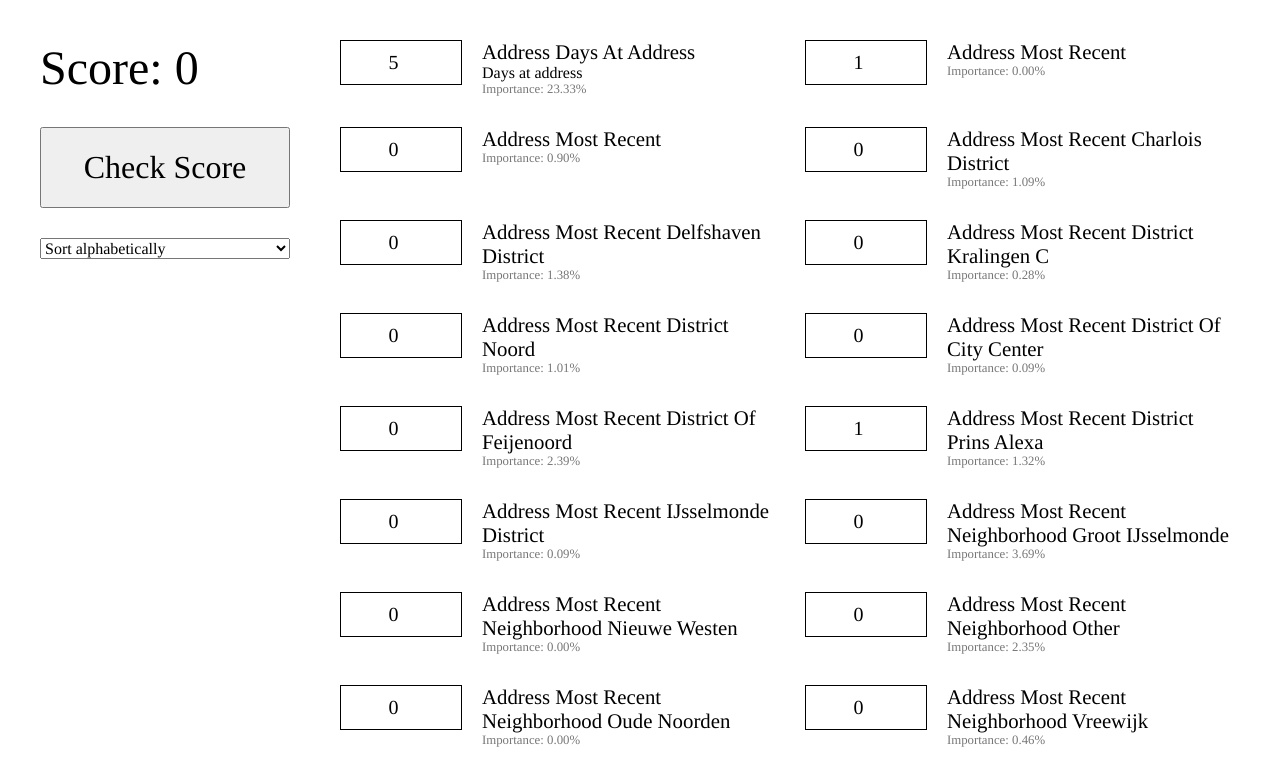
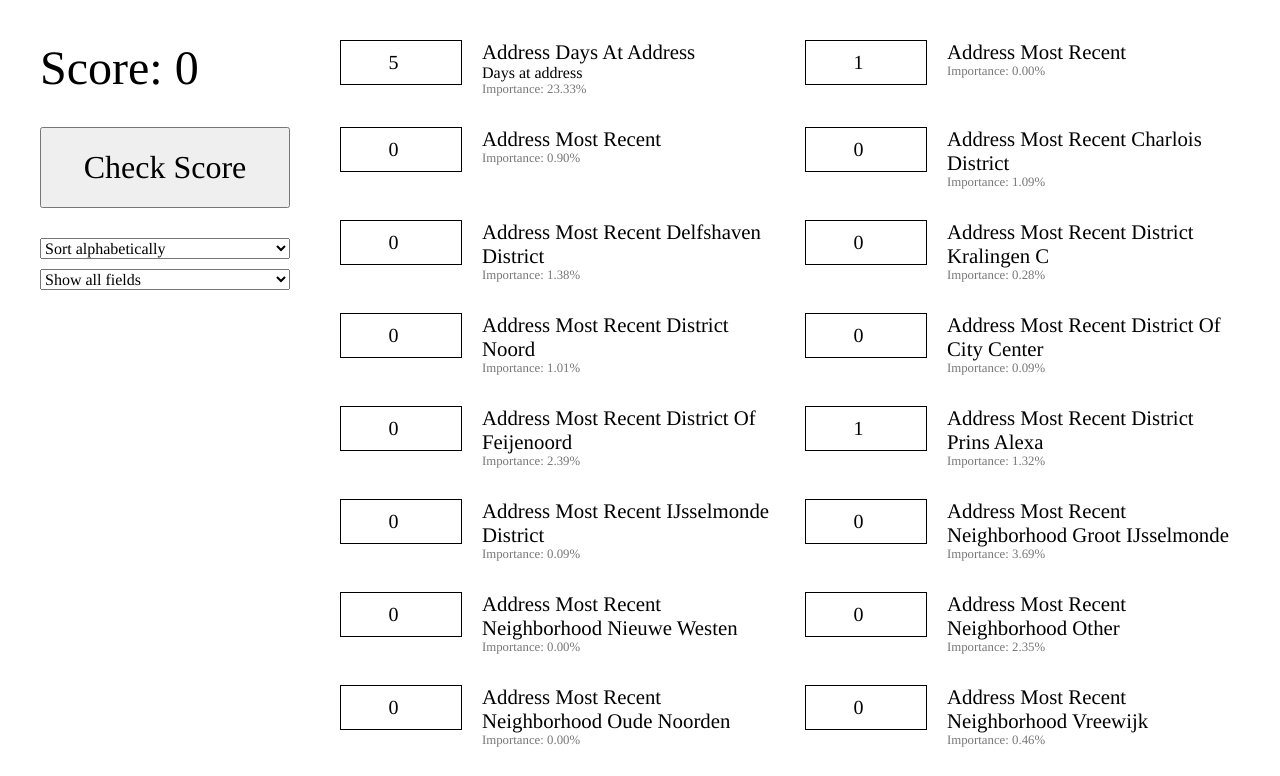
Before and after one commit to gheghi18/rotterdam-front, a Svelte app: page / in a window 1280 px wide. Shown: the top 776 px of the page. Built offline with nearby package versions, Linux system fonts and the light colour scheme.

Commit message:
add more filtering

```diff
--- a/src/App.svelte
+++ b/src/App.svelte
@@ -15,14 +15,30 @@
     importance: (a, b) => b.feature_importance - a.feature_importance,
   };
 
+  const archetypes = [
+    { name: "Migrant Man", main_fields: [10, 20, 30], hidden_fields: [] },
+    { name: "Young Woman", main_fields: [11, 21, 31], hidden_fields: [] },
+    { name: "Single Mom", main_fields: [12, 22, 33], hidden_fields: [] },
+  ];
+
   let score = 0;
   let loading = false;
   let sort = "alphabetical";
+  let show = "all";
 
   let sortedFields = FIELDS.sort(sorters[sort]);
 
   function onSort() {
     sortedFields = sortedFields.sort(sorters[sort]);
+  }
+
+  function onFilter() {
+    if (show == "all") {
+      sortedFields = FIELDS.sort(sorters[sort]);
+    } else {
+      sortedFields = FIELDS.filter((f) => f.feature_importance > 10);
+      onSort();
+    }
   }
 
   async function onSubmit(e) {
@@ -61,6 +77,11 @@
         <option value="alphabetical">Sort alphabetically</option>
         <option value="importance">Sort by importance</option>
       </select>
+
+      <select bind:value={show} on:change={onFilter}>
+        <option value="all">Show all fields</option>
+        <option value="important">Show most important fields</option>
+      </select>
     </header>
 
     <div class="fields">
@@ -77,12 +98,13 @@
     width: 250px;
   }
 
+  header select {
+    width: 100%;
+    margin-bottom: 10px;
+  }
+
   .check-score {
     margin-bottom: 30px;
-  }
-
-  select {
-    width: 100%;
   }
 
   .fields {
```
